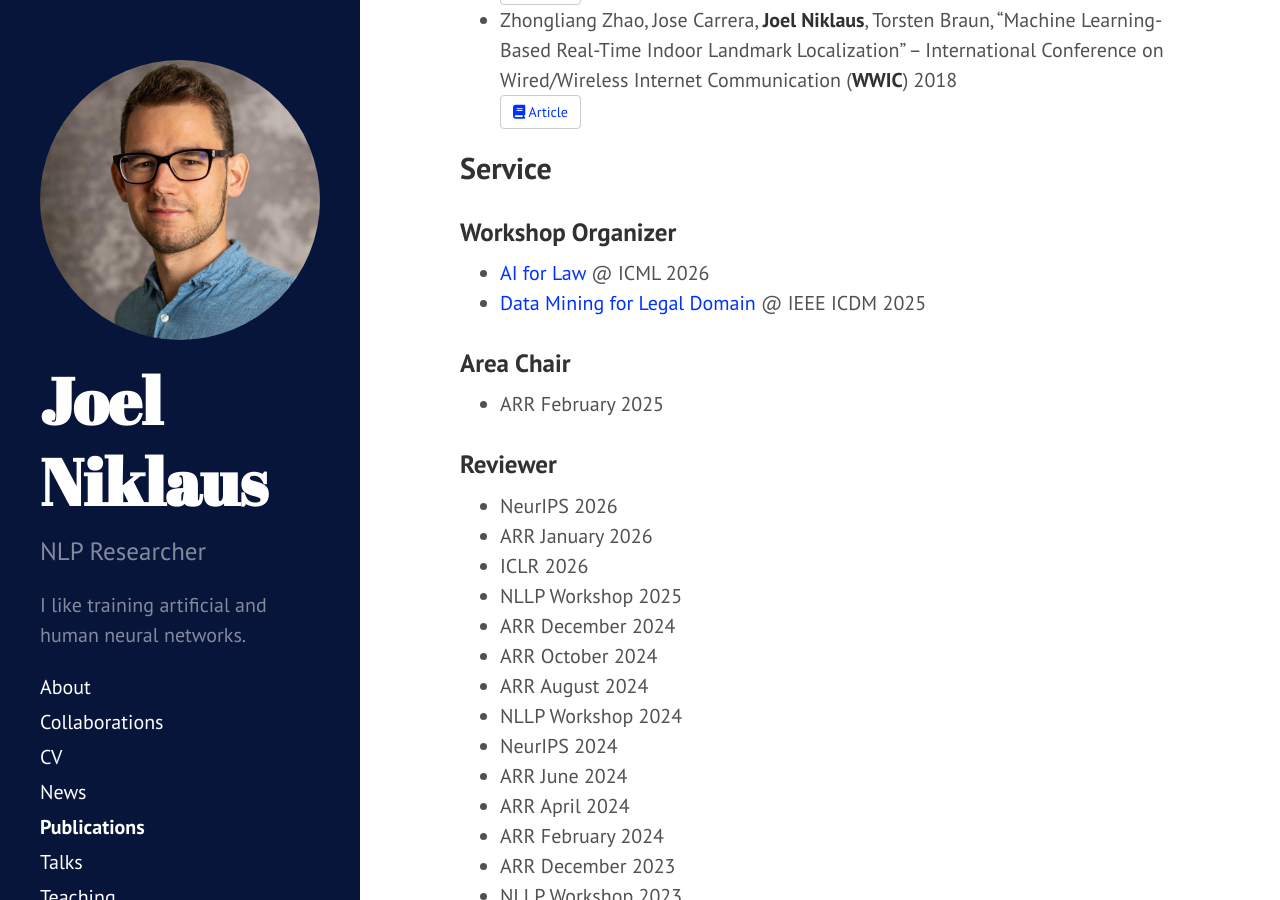
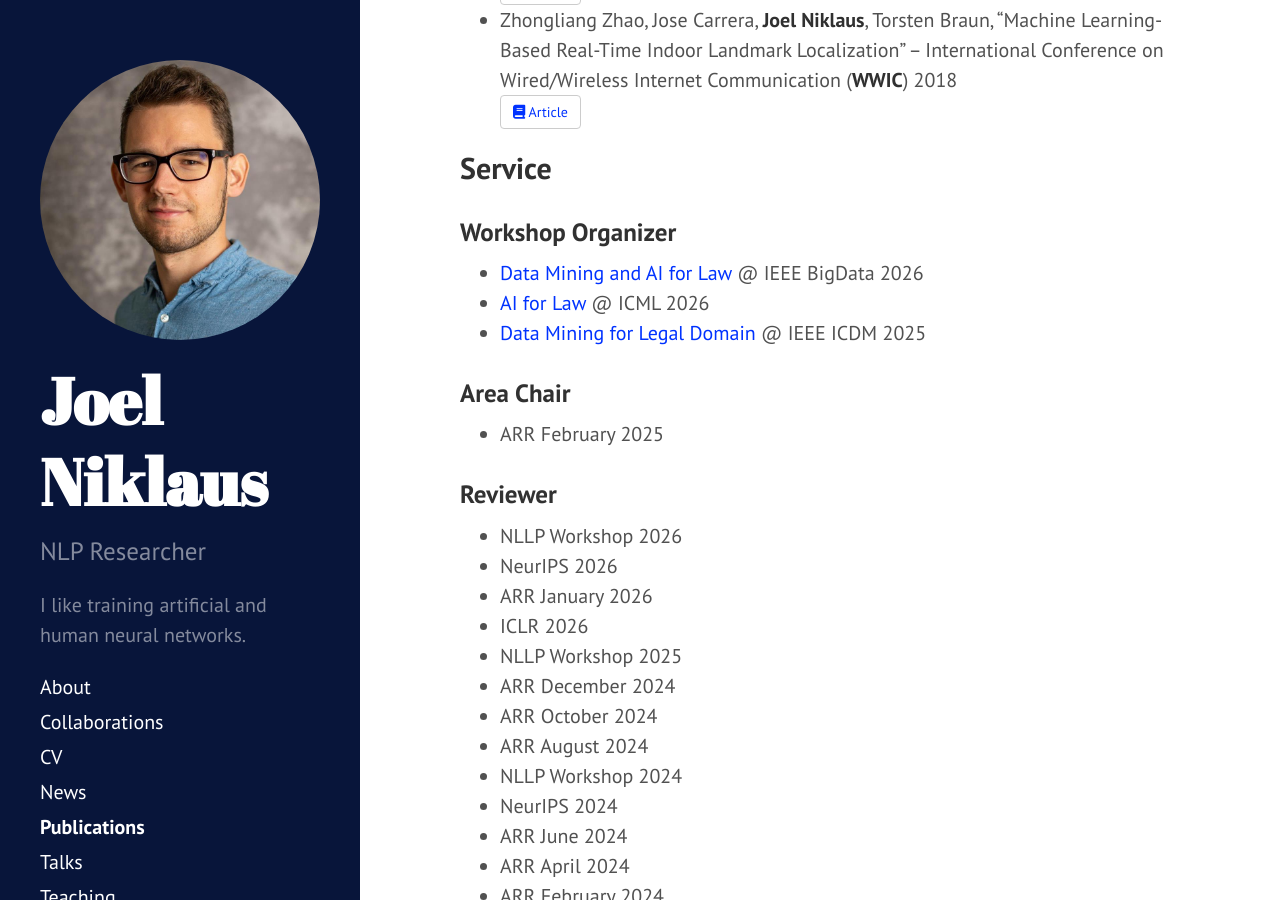
Before and after one commit to JoelNiklaus/joelniklaus.github.io, a Jekyll site: the page built from _pages/publications.md, in a window 1280 px wide and 900 px high, scrolled down 7815 px. Built offline with Jekyll 4.4.1, drawn with Linux system fonts in a browser that asks for light colours; a style sheet for code colours, icons or effects is not loaded.

Commit message:
Add DMAIL 2026 organizer and NLLP 2026 reviewer; remove phone and PDF links from CV

```diff
--- a/_pages/publications.md
+++ b/_pages/publications.md
@@ -319,6 +319,7 @@ on [Google Scholar](https://scholar.google.com/citations?user=qJ8iricAAAAJ).
 
 ### Workshop Organizer
 
+- [Data Mining and AI for Law](https://dmail-community.github.io/DMAIL2026/) @ IEEE BigData 2026
 - [AI for Law](https://sites.google.com/view/ai4law-icml2026) @ ICML 2026
 - [Data Mining for Legal Domain](https://dmail-workshop.github.io/DMAIL2025/) @ IEEE ICDM 2025
 
@@ -328,6 +329,7 @@ on [Google Scholar](https://scholar.google.com/citations?user=qJ8iricAAAAJ).
 
 ### Reviewer
 
+- NLLP Workshop 2026
 - NeurIPS 2026
 - ARR January 2026
 - ICLR 2026
```
Also changed, not shown: _pages/cv.md (+0 -3 lines).
